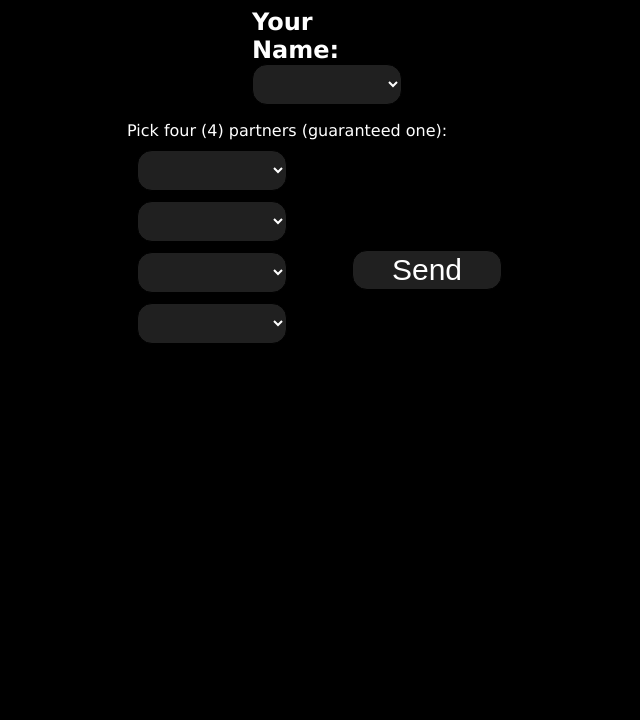
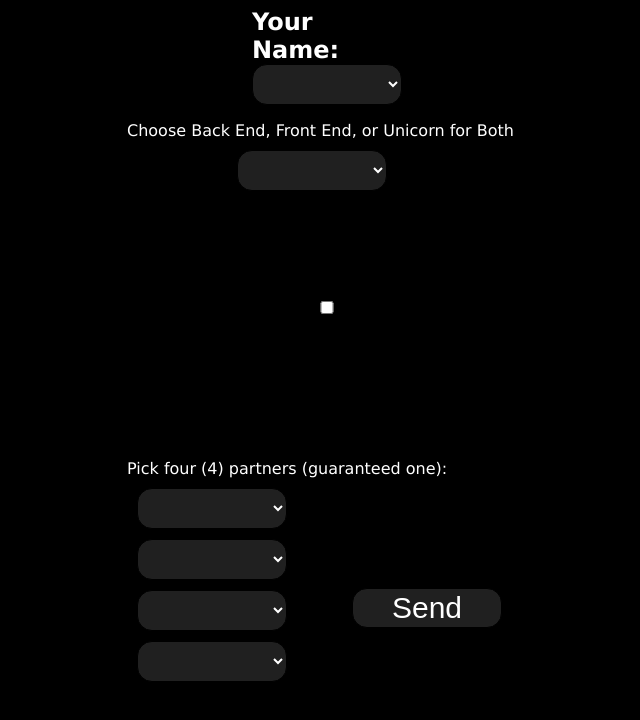
Before and after one commit to bsessio/project-2, a website: page public/app/index.html in a window 1280 px wide. Shown: the whole page, without its empty margins (313-953 px from the left). Drawn offline with nearby package versions, Linux system fonts and the light colour scheme.

Commit message:
Added selector

```diff
--- a/public/app/css/main.css
+++ b/public/app/css/main.css
@@ -44,6 +44,11 @@ form {
   width: 200px;
 }
 
+.mcPickDev {
+	width: 200px;
+	margin: 0 auto;
+}
+
 select {
   margin: 10px;
 }
--- a/public/app/index.html
+++ b/public/app/index.html
@@ -65,7 +65,17 @@
           <option value="Syed" name="Syed">Syed Akbar</option>
           <option value="Tori" name="Tori">Tori Johnston</option>
           <option value="Zeph" name="Zeph">Zeph Tambornino</option>
-      </select>
+	  </select>
+	  <p>Choose Back End, Front End, or Unicorn for Both</p>
+	  <div class="mcPickDev">
+		  <select id="mcPick-Dev">
+			  <option disabled selected value> </option>
+			  <option value="BackEnd" name="BackEnd">Back End</option>
+			  <option value="FrontEnd" name="FrontEnd">Front End</option>
+			  <option value="Unicorn" name="Unicorn">Unicorn</option>
+		  </select>
+	  </div>
+	  <input type="checkbox" value="backEnd" name="backCheck"><label for "backCheck">Back End</label>
       <p>Pick four (4) partners (guaranteed one):</p>
       <div class="mcPickYes">
           <select id="mcPick-1" name="first-pick">
```
